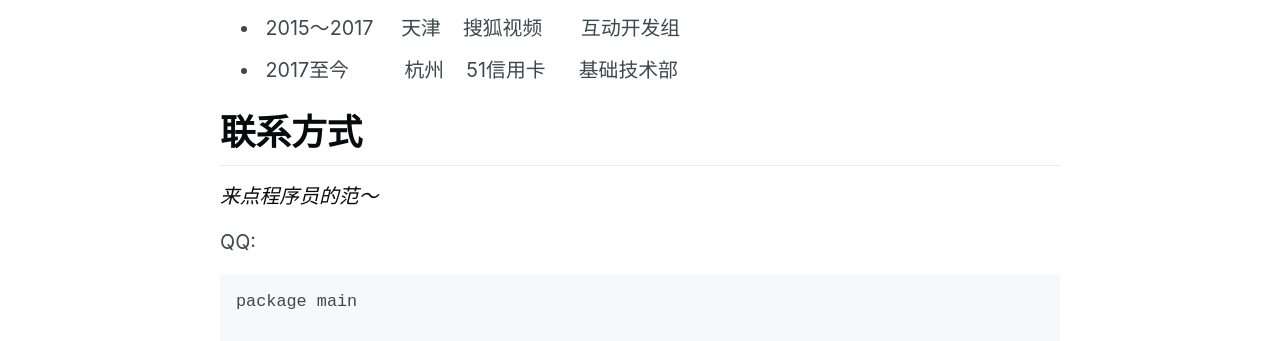
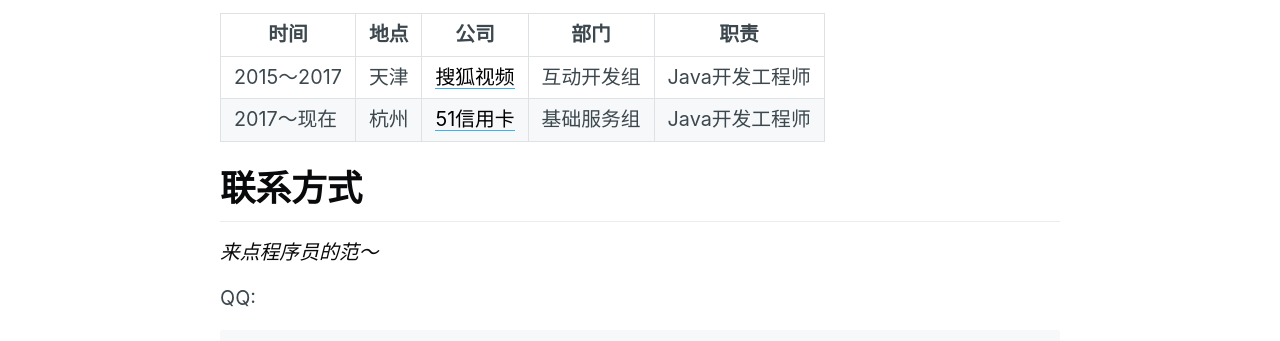
Before and after one commit to linxiaobai/linxiaobai.github.io, a plain HTML site: page about/index.html in a window 1280 px wide. Shown: the part 736-1077 px from the top of the page. Drawn offline with Linux system fonts and the light colour scheme.

Commit message:
Site updated: 2018-04-22 01:02:05

```diff
--- a/about/index.html
+++ b/about/index.html
@@ -106,10 +106,33 @@
 <p>外号小白，码渣一枚，正在努力地向码农的道路上匍匐前行！</p>
 </blockquote>
 <h1 id="教育"><a href="#教育" class="headerlink" title="教育"></a>教育</h1><p>2011～2015  <strong>天津工业大学</strong>     <strong>计算机科学与软件学院</strong>      <strong>本科</strong></p>
-<h1 id="工作"><a href="#工作" class="headerlink" title="工作"></a>工作</h1><ul>
-<li>2015～2017&nbsp;&nbsp;&nbsp;&nbsp;&nbsp;天津&nbsp;&nbsp;&nbsp;&nbsp;搜狐视频&nbsp;&nbsp;&nbsp;&nbsp;&nbsp;&nbsp;&nbsp;互动开发组</li>
-<li>2017至今&nbsp;&nbsp;&nbsp;&nbsp;&nbsp;&nbsp;&nbsp;&nbsp;&nbsp;&nbsp;杭州&nbsp;&nbsp;&nbsp;&nbsp;51信用卡&nbsp;&nbsp;&nbsp;&nbsp;&nbsp;&nbsp;基础技术部</li>
-</ul>
+<h1 id="工作"><a href="#工作" class="headerlink" title="工作"></a>工作</h1><table>
+<thead>
+<tr>
+<th>时间</th>
+<th>地点</th>
+<th>公司</th>
+<th>部门</th>
+<th>职责</th>
+</tr>
+</thead>
+<tbody>
+<tr>
+<td>2015～2017</td>
+<td>天津</td>
+<td><a href="https://tv.sohu.com/" target="_blank" rel="noopener">搜狐视频</a></td>
+<td>互动开发组</td>
+<td>Java开发工程师</td>
+</tr>
+<tr>
+<td>2017～现在</td>
+<td>杭州</td>
+<td><a href="https://www.u51.com" target="_blank" rel="noopener">51信用卡</a></td>
+<td>基础服务组</td>
+<td>Java开发工程师</td>
+</tr>
+</tbody>
+</table>
 <h1 id="联系方式"><a href="#联系方式" class="headerlink" title="联系方式"></a>联系方式</h1><p><em>来点程序员的范～</em> </p>
 <p>QQ:</p>
 <pre><code class="java">package main
```
